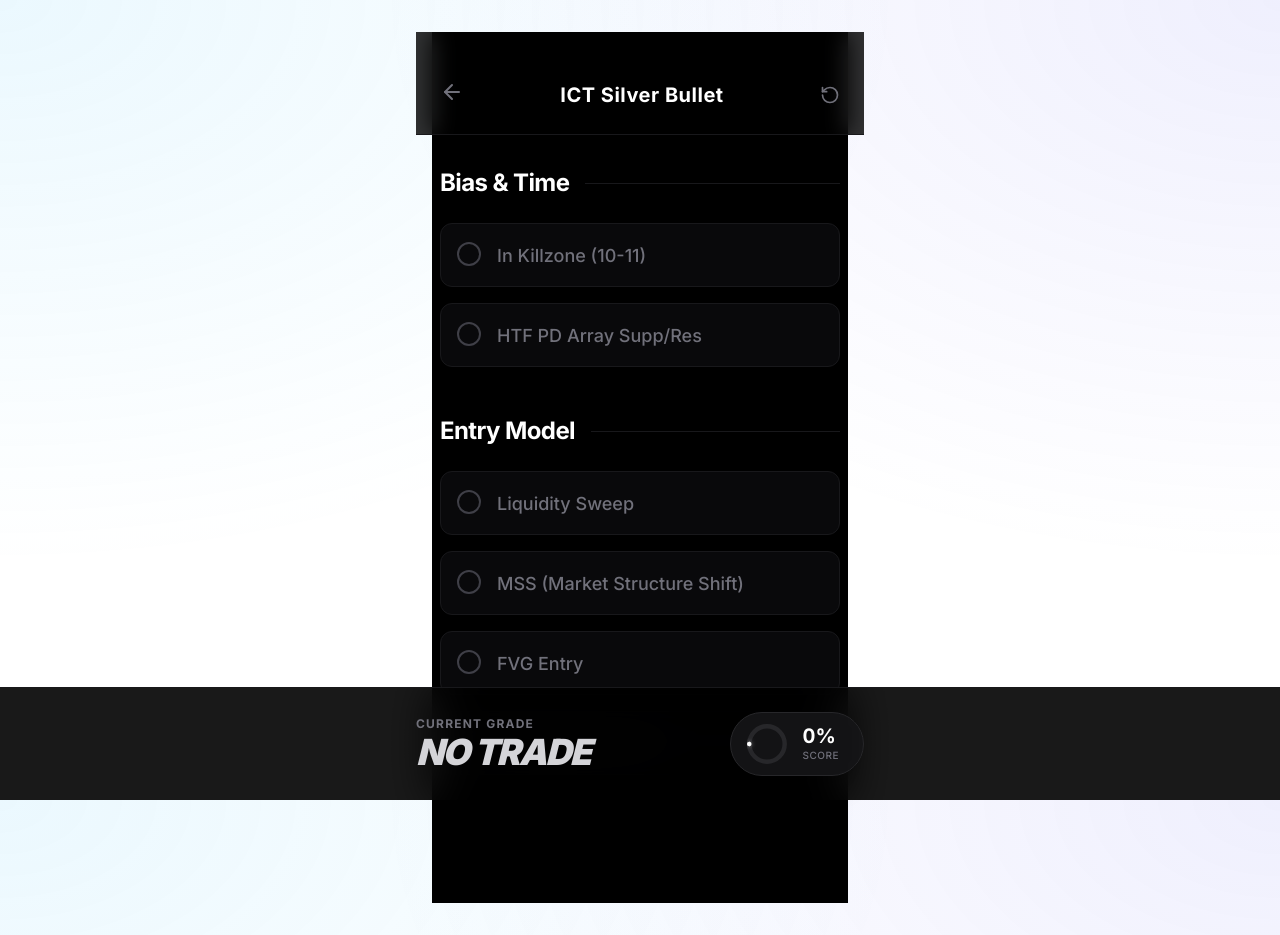
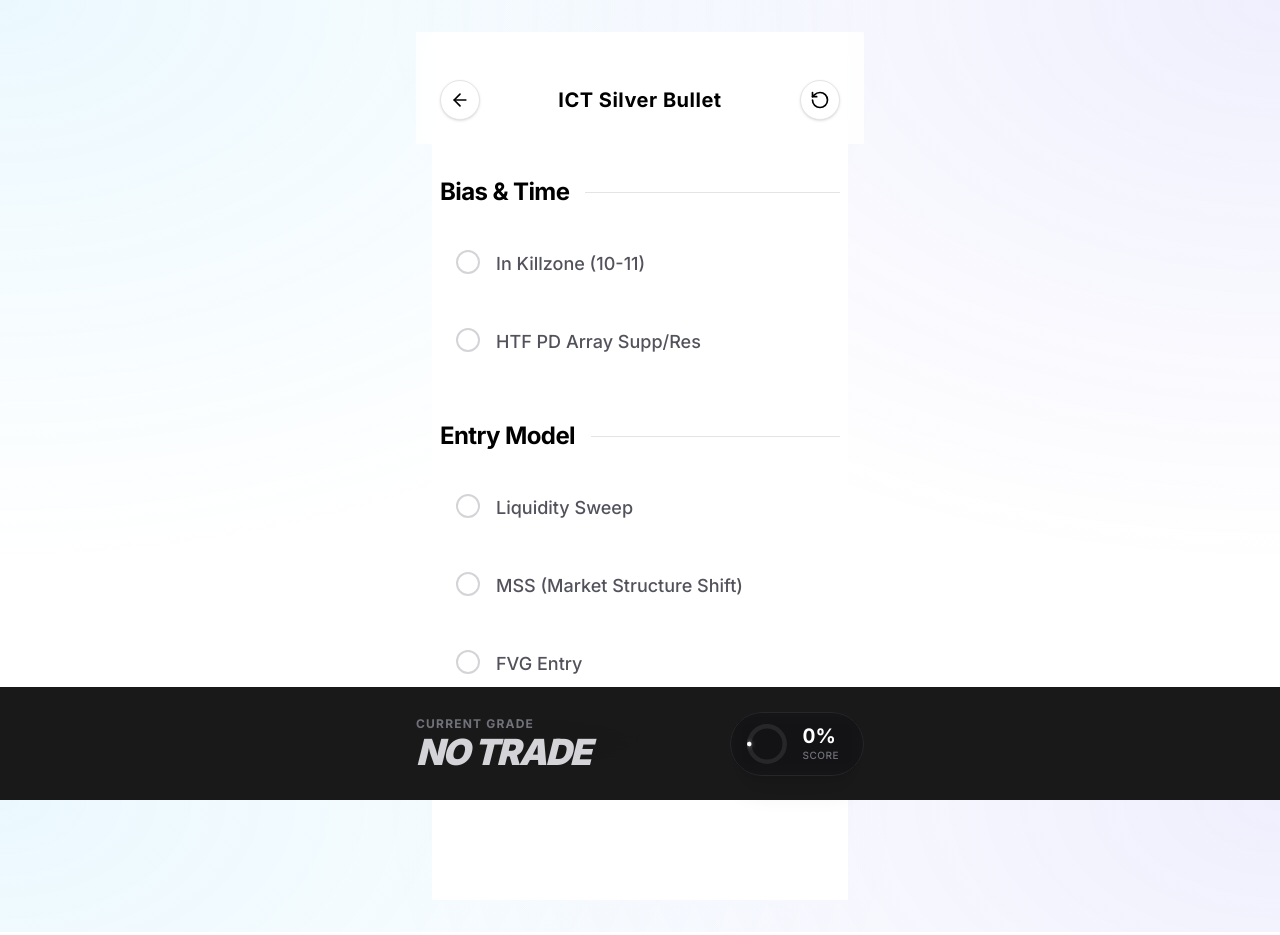
Before and after one commit to rusithrashmitha14-gif/trade-scorer, a Next.js app: page /strategies/1/score in a window 1280 px wide. Built offline with nearby package versions, Linux system fonts and the light colour scheme.

Commit message:
UI: Applied Light Theme to Scoring View (White BG, Black Text, Modern Header)

```diff
--- a/components/scoring/ScoringView.tsx
+++ b/components/scoring/ScoringView.tsx
@@ -64,17 +64,17 @@ export default function ScoringView({ strategy }: ScoringViewProps) {
     }, [score, strategy]);
 
     return (
-        <div className="pb-32 font-sans bg-black min-h-screen text-white">
+        <div className="pb-32 font-sans bg-white min-h-screen text-black">
             {/* Header */}
-            <div className="sticky top-0 z-20 bg-black/80 backdrop-blur-md border-b border-zinc-900 -mx-4 px-6 pt-12 pb-4 mb-8">
+            <div className="sticky top-0 z-20 bg-white/80 backdrop-blur-md -mx-4 px-6 pt-12 pb-4 mb-8">
                 <div className="flex items-center justify-between mb-2">
                     <Link href="/">
-                        <Button variant="ghost" size="sm" className="p-0 hover:bg-transparent text-zinc-500 hover:text-white transition-colors">
-                            <ArrowLeft className="w-6 h-6" />
+                        <Button variant="ghost" size="sm" className="w-10 h-10 rounded-full bg-white border border-zinc-200 shadow-sm hover:shadow-md hover:bg-zinc-50 flex items-center justify-center p-0 transition-all">
+                            <ArrowLeft className="w-5 h-5 text-black" />
                         </Button>
                     </Link>
-                    <h1 className="font-bold text-xl tracking-wide">{strategy.name}</h1>
-                    <Button variant="ghost" size="sm" className="p-0 hover:bg-transparent text-zinc-500 hover:text-white transition-colors" onClick={() => setSelections({})}>
+                    <h1 className="font-bold text-xl tracking-wide text-black">{strategy.name}</h1>
+                    <Button variant="ghost" size="sm" className="w-10 h-10 rounded-full bg-white border border-zinc-200 shadow-sm hover:shadow-md hover:bg-zinc-50 flex items-center justify-center p-0 transition-all text-black hover:text-black" onClick={() => setSelections({})}>
                         <RotateCcw className="w-5 h-5" />
                     </Button>
                 </div>
@@ -84,37 +84,37 @@ export default function ScoringView({ strategy }: ScoringViewProps) {
             <div className="space-y-12 px-2">
                 {strategy.sections.map(section => (
                     <div key={section.id} className="space-y-6">
-                        <h3 className="text-2xl font-bold text-white tracking-tight flex items-center gap-4">
+                        <h3 className="text-2xl font-bold text-black tracking-tight flex items-center gap-4">
                             {section.title}
-                            <div className="h-px bg-zinc-900 flex-1"></div>
+                            <div className="h-px bg-zinc-200 flex-1"></div>
                         </h3>
                         <div className="space-y-4">
                             {section.items.map(item => (
                                 <div key={item.id}>
                                     {item.type === 'checkbox' ? (
                                         <label
-                                            className="flex items-start gap-4 cursor-pointer group select-none p-4 rounded-xl border border-zinc-900 bg-zinc-950 hover:border-zinc-800 transition-all active:scale-[0.99]"
+                                            className="flex items-start gap-4 cursor-pointer group select-none p-4 rounded-xl hover:bg-zinc-50 transition-all active:scale-[0.99]"
                                         >
                                             <div className="relative flex items-center justify-center w-6 h-6 mt-0.5">
                                                 <input
                                                     type="checkbox"
-                                                    className="peer appearance-none w-6 h-6 border-2 border-zinc-700 rounded-full bg-transparent checked:bg-white checked:border-white transition-all"
+                                                    className="peer appearance-none w-6 h-6 border-2 border-zinc-300 rounded-full bg-transparent checked:bg-black checked:border-black transition-all"
                                                     checked={!!selections[item.id]}
                                                     onChange={() => handleToggle(item.id)}
                                                 />
-                                                <Check className="w-4 h-4 text-black absolute opacity-0 peer-checked:opacity-100 peer-checked:scale-100 scale-50 transition-all duration-200 pointer-events-none" />
+                                                <Check className="w-4 h-4 text-white absolute opacity-0 peer-checked:opacity-100 peer-checked:scale-100 scale-50 transition-all duration-200 pointer-events-none" />
                                             </div>
                                             <div className="flex-1 pt-0.5">
                                                 <span className={cn(
                                                     "text-lg font-medium transition-colors duration-200",
-                                                    selections[item.id] ? "text-white" : "text-zinc-500 group-hover:text-zinc-400"
+                                                    selections[item.id] ? "text-black" : "text-zinc-600 group-hover:text-black"
                                                 )}>
                                                     {item.label}
                                                 </span>
                                             </div>
                                         </label>
                                     ) : (
-                                        <div className="space-y-3">
+                                        <div className="space-y-3 p-4">
                                             <h4 className="text-sm font-medium text-zinc-500 uppercase tracking-widest pl-1">{item.label}</h4>
                                             <div className="grid gap-2">
                                                 {item.options?.map((option, optIndex) => (
@@ -123,8 +123,8 @@ export default function ScoringView({ strategy }: ScoringViewProps) {
                                                         className={cn(
                                                             "flex items-center gap-4 cursor-pointer group select-none p-4 rounded-xl border transition-all active:scale-[0.99]",
                                                             selections[item.id] === option.label
-                                                                ? "bg-white text-black border-white"
-                                                                : "bg-zinc-950 text-zinc-500 border-zinc-900 hover:border-zinc-800 hover:text-zinc-400"
+                                                                ? "bg-black text-white border-black"
+                                                                : "bg-white text-zinc-600 border-zinc-200 hover:border-zinc-300 hover:text-black"
                                                         )}
                                                     >
                                                         <input
```
